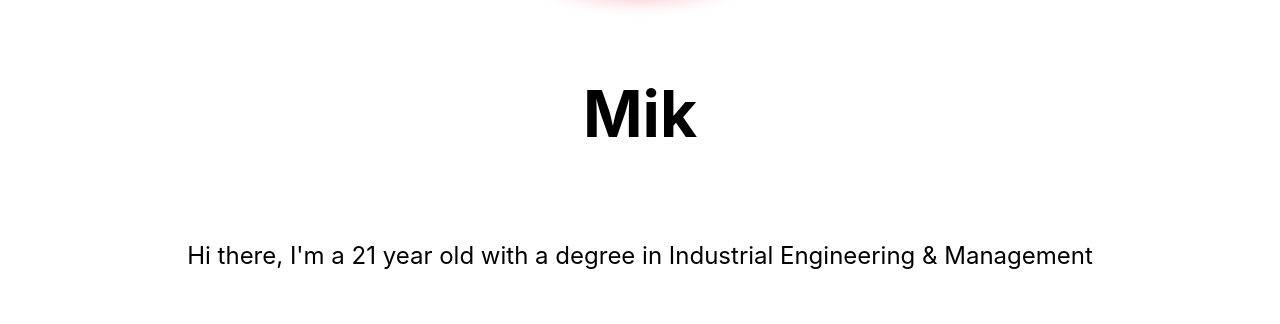
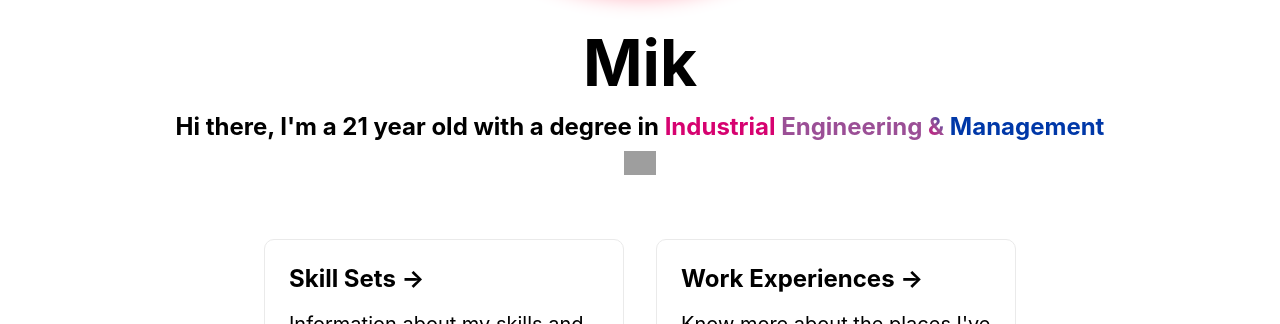
Before and after one commit to Mik1337/portfolio, a Next.js app: page / in a window 1280 px wide. Shown: the part 385-709 px from the top of the page. Built offline with nearby package versions, Linux system fonts and the light colour scheme; grey boxes are pictures that could not be loaded.

Commit message:
gradient changes

```diff
--- a/pages/index.js
+++ b/pages/index.js
@@ -11,16 +11,27 @@ export default function Home() {
       <main>
         <h1 className="title">
           <img className="pfp" src="/profile.gif" />
-          <p>Mik</p>
+          <span>
+            <p>Mik</p>
+            <p className="description">
+              Hi there, I'm a 21 year old with a degree in{" "}
+              <span>
+                <b Style="color: #D60270">Industrial</b>{" "}
+                <b Style="color: #9B4F96">Engineering</b>{" "}
+                <b Style="background: -webkit-linear-gradient(45deg, #D60270, #9B4F96, #0038A8 );-webkit-background-clip: text;-webkit-text-fill-color: transparent;">
+                  &
+                </b>{" "}
+                <b Style="color: #0038A8">Management</b>{" "}
+              </span>
+              <br />
+            </p>
+            <img src="/scrolldown.svg" className="glyph-gradient" />
+          </span>
         </h1>
-        <p className="description">
-          Hi there, I'm a 21 year old with a degree in Industrial Engineering &
-          Management <br />
-        </p>
 
-      <div className="timeline">
-      <a></a>
-      </div>
+        <div className="timeline">
+          <a></a>
+        </div>
 
         <div className="grid">
           <a href="https://nextjs.org/docs" className="card">
@@ -46,14 +57,13 @@ export default function Home() {
             className="card"
           >
             <h3>Projects &rarr;</h3>
-            <p>
-              Listing of all the Projects I've worked on.
-            </p>
+            <p>Listing of all the Projects I've worked on.</p>
           </a>
         </div>
       </main>
 
       <footer>
+        {/* <a href="https://twitter.com/cosmik_san">@cosmik_san</a> */}
         <a href="https://www.netlify.com">
           <img
             src="https://www.netlify.com/img/global/badges/netlify-color-bg.svg"
@@ -67,8 +77,10 @@ export default function Home() {
           border-radius: 100%;
           border: 2px solid hotpink;
           box-shadow: 0 0 20px lightpink;
+          padding-bottom: 0px;
         }
         .container {
+          background: linear-gradient(hotpink, white, white, white, white);
           min-height: 100vh;
           padding: 0 0.5rem;
           display: flex;
@@ -123,7 +135,7 @@ export default function Home() {
 
         .title {
           margin: 0;
-          line-height: 1.15;
+          line-height: 0;
           font-size: 4rem;
         }
 
@@ -133,17 +145,8 @@ export default function Home() {
         }
 
         .description {
-          line-height: 1.5;
+          line-height: 0;
           font-size: 1.5rem;
-        }
-
-        code {
-          background: #fafafa;
-          border-radius: 5px;
-          padding: 0.75rem;
-          font-size: 1.1rem;
-          font-family: Menlo, Monaco, Lucida Console, Liberation Mono,
-            DejaVu Sans Mono, Bitstream Vera Sans Mono, Courier New, monospace;
         }
 
         .grid {
@@ -190,7 +193,25 @@ export default function Home() {
           height: 1em;
         }
 
+        .glyph-gradient {
+          width: 0.5em;
+          animation: pulse 2s infinite;
+        }
+
+        @keyframe pulse {
+          0% {
+            color: red !important;
+          }
+          ,
+          100% {
+            color: pink !important;
+          }
+        }
+
         @media (max-width: 600px) {
+          .pfp {
+            width: 50vw;
+          }
           .grid {
             width: 100%;
             flex-direction: column;
```
Also changed, not shown: 2 other files (tests, documents, lock files or other folders).
